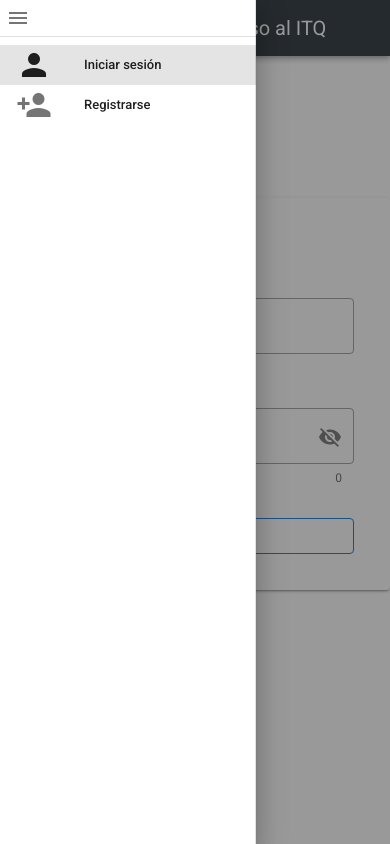
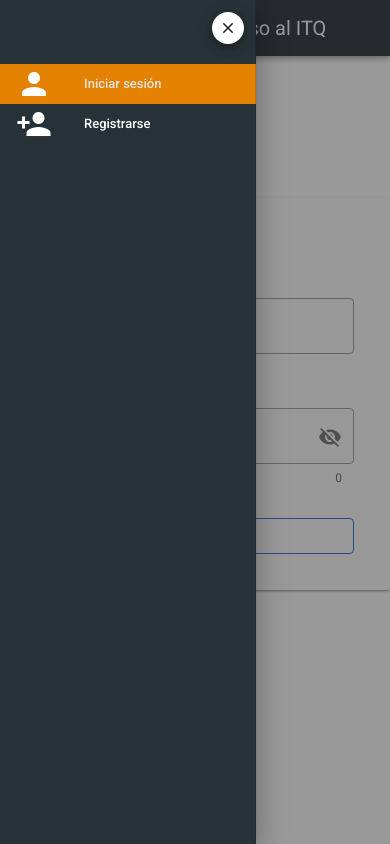
Before and after one commit to luix30182/itqin-system, a Vue app: page /iniciar in a window 390 px wide. Both pictures are taken after a click on the button 28 px from the left and 28 px from the top of the page. Built offline with nearby package versions, Linux system fonts and the light colour scheme.

Commit message:
navigation drawer

```diff
--- a/src/components/layout/NavBar.vue
+++ b/src/components/layout/NavBar.vue
@@ -1,13 +1,16 @@
 <template>
   <div>
-    <v-navigation-drawer v-model="drawer" absolute temporary>
-      <v-app-bar-nav-icon @click.stop="drawer = !drawer"></v-app-bar-nav-icon>
-      <v-divider></v-divider>
+    <v-navigation-drawer class="blue-grey darken-4 white--text" v-model="drawer" absolute temporary>
+      <div class="d-flex justify-end ma-2 pa-1">
+        <v-btn class x-small fab color="white" @click.stop="drawer = !drawer">
+          <v-icon>close</v-icon>
+        </v-btn>
+      </div>
       <SignedInLinksMobile v-bind:user="user" v-if="user !== null" />
       <SignedOutLinksMobile v-if="user === null" />
     </v-navigation-drawer>
     <v-toolbar class="blue-grey darken-4">
-      <v-app-bar-nav-icon class="d-sm-none .d-md-flex" @click.stop="drawer = !drawer"></v-app-bar-nav-icon>
+      <v-app-bar-nav-icon class="d-sm-none .d-md-flex white--text" @click.stop="drawer = !drawer"></v-app-bar-nav-icon>
       <v-img
         :src="require('../../assets/applogo.png')"
         aspect-ratio="1"
--- a/src/components/layout/SignedInLinksMobile.vue
+++ b/src/components/layout/SignedInLinksMobile.vue
@@ -1,11 +1,11 @@
 <template>
   <v-list dense>
-    <v-list-item link>
+    <v-list-item link active-class="orange accent-3">
       <v-list-item-icon>
-        <v-icon large>whatshot</v-icon>
+        <v-icon class="white--text" large>whatshot</v-icon>
       </v-list-item-icon>
       <v-list-item-content>
-        <v-list-item-title @click="signOutUser">Cerrar sesión</v-list-item-title>
+        <v-list-item-title class="white--text" @click="signOutUser">Cerrar sesión</v-list-item-title>
       </v-list-item-content>
     </v-list-item>
   </v-list>
--- a/src/components/layout/SignedOutLinksMobile.vue
+++ b/src/components/layout/SignedOutLinksMobile.vue
@@ -1,19 +1,19 @@
 <template>
   <v-list dense>
-    <v-list-item link to="/iniciar">
+    <v-list-item active-class="orange accent-3" link to="/iniciar">
       <v-list-item-icon>
-        <v-icon large>person</v-icon>
+        <v-icon class="white--text" large>person</v-icon>
       </v-list-item-icon>
       <v-list-item-content>
-        <v-list-item-title>Iniciar sesión</v-list-item-title>
+        <v-list-item-title class="white--text">Iniciar sesión</v-list-item-title>
       </v-list-item-content>
     </v-list-item>
-    <v-list-item link to="/registro">
+    <v-list-item active-class="orange accent-3" link to="/registro">
       <v-list-item-icon>
-        <v-icon large>person_add</v-icon>
+        <v-icon class="white--text" large>person_add</v-icon>
       </v-list-item-icon>
       <v-list-item-content>
-        <v-list-item-title>Registrarse</v-list-item-title>
+        <v-list-item-title class="white--text">Registrarse</v-list-item-title>
       </v-list-item-content>
     </v-list-item>
   </v-list>
```
